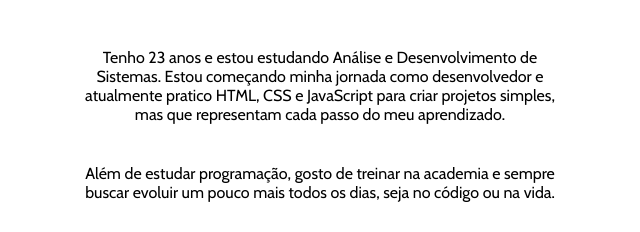
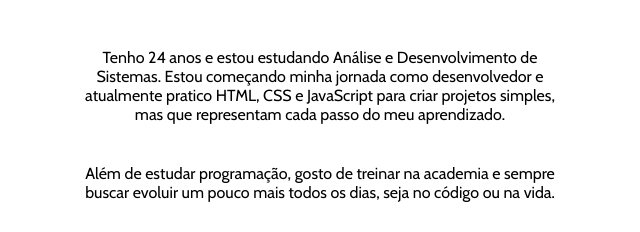
Before and after one commit to MayronHudson/mini-portifolio, a plain HTML site: page index.html in a window 1280 px wide. Shown: the part 243-475 px from the top of the page, 320-960 px from the left. Drawn offline with nearby package versions, Linux system fonts and the light colour scheme.

Commit message:
Update index.html

```diff
--- a/index.html
+++ b/index.html
@@ -14,7 +14,7 @@
 
   <section>
     <h2>Sobre mim</h2>
-    <p>Tenho 23 anos e estou estudando Análise e Desenvolvimento de Sistemas. Estou começando minha jornada como desenvolvedor e atualmente pratico HTML, CSS e JavaScript para criar projetos simples, mas que representam cada passo do meu aprendizado.</p>
+    <p>Tenho 24 anos e estou estudando Análise e Desenvolvimento de Sistemas. Estou começando minha jornada como desenvolvedor e atualmente pratico HTML, CSS e JavaScript para criar projetos simples, mas que representam cada passo do meu aprendizado.</p>
     <p>Além de estudar programação, gosto de treinar na academia e sempre buscar evoluir um pouco mais todos os dias, seja no código ou na vida.</p>
     <p>Meu sonho é me tornar desenvolvedor Full Stack, trabalhando em projetos que façam a diferença e mostrem todo o meu esforço.</p>
   </section>
@@ -26,4 +26,5 @@
 
   <script src="script.js"></script>
 </body>
+
 </html>
```
